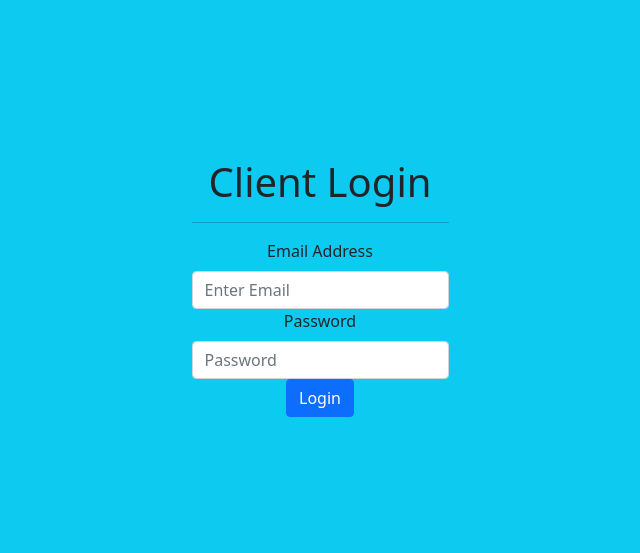
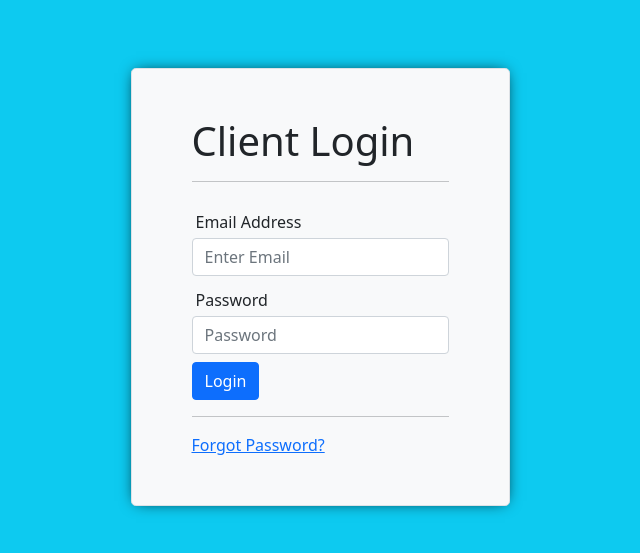
Before and after one commit to lewist13/CRM-Ticket-System, a React (Create React App) app in the folder crm-frontend/: page / in a window 1280 px wide. Shown: the part 113-666 px from the top of the page, without its empty margins (320-960 px from the left). Built offline with nearby package versions, Linux system fonts and the light colour scheme; the HTML template or start-up script is replaced by a standard one.

Commit message:
built event handling functionality for login

```diff
--- a/crm-frontend/package.json
+++ b/crm-frontend/package.json
@@ -7,6 +7,7 @@
     "@testing-library/react": "^11.1.0",
     "@testing-library/user-event": "^12.1.10",
     "bootstrap": "^5.0.0",
+    "prop-types": "^15.7.2",
     "react": "^17.0.2",
     "react-bootstrap": "^1.6.0",
     "react-dom": "^17.0.2",
--- a/crm-frontend/src/components/login/Login.js
+++ b/crm-frontend/src/components/login/Login.js
@@ -1,38 +1,66 @@
 import React from "react";
+import PropTypes from "prop-types";
 import { Container, Row, Col, Form, Button } from "react-bootstrap";
 
-export const LoginForm = () => {
+export const LoginForm = ({
+  handleOnChange,
+  handleOnSubmit,
+  email,
+  password,
+}) => {
   return (
     <div>
       <Container>
         <Row>
           <Col>
-            <h1>Client Login</h1>
+            <h1 className="text-black">Client Login</h1>
             <hr />
-            <Form>
+            <Form autoComplete="off" onSubmit={handleOnSubmit}>
               <Form.Group>
-                <Form.Label>Email Address</Form.Label>
+                <Form.Label className="input-name m-1 pt-2">
+                  Email Address
+                </Form.Label>
                 <Form.Control
                   type="email"
                   name="email"
+                  value={email}
+                  onChange={handleOnChange}
                   placeholder="Enter Email"
                   required
                 />
               </Form.Group>
               <Form.Group>
-                <Form.Label>Password</Form.Label>
+                <Form.Label className="input-name m-1 pt-2">
+                  Password
+                </Form.Label>
                 <Form.Control
                   type="password"
                   name="password"
+                  value={password}
+                  onChange={handleOnChange}
                   placeholder="Password"
                   required
                 />
               </Form.Group>
-              <Button type="submit">Login</Button>
+              <Button className="login-button mt-2" type="submit">
+                Login
+              </Button>
             </Form>
+            <hr />
+          </Col>
+        </Row>
+        <Row>
+          <Col>
+            <a href="#!">Forgot Password?</a>
           </Col>
         </Row>
       </Container>
     </div>
   );
 };
+
+LoginForm.propTypes = {
+  handleOnChange: PropTypes.func.isRequired,
+  email: PropTypes.string.isRequired,
+  password: PropTypes.string.isRequired,
+};
--- a/crm-frontend/src/pages/entry/Entry.js
+++ b/crm-frontend/src/pages/entry/Entry.js
@@ -1,14 +1,44 @@
-import React from "react";
-import { Jumbotron } from "react-bootstrap";
+import React, { useState } from "react";
 import { LoginForm } from "../../components/login/Login";
 import "../../styles/Entry.css";
 
 export const Entry = () => {
+  const [email, setEmail] = useState("");
+  const [password, setPassword] = useState("");
+
+  const handleOnChange = (e) => {
+    const { name, value } = e.target;
+
+    switch (name) {
+      case "email":
+        setEmail(value);
+        break;
+      case "password":
+        setPassword(value);
+        break;
+      default:
+        break;
+    }
+  };
+
+  const handleOnSubmit = (e) => {
+    e.preventDefault();
+    if (!email || !password) {
+      return alert("Fill up all the form!");
+    }
+    //TODO call api to submit form
+  };
+
   return (
     <div className="entry-page bg-info">
-      <Jumbotron>
-        <LoginForm />
-      </Jumbotron>
+      <div className="form-box h-20 p-5 bg-light border rounded-3 text-start">
+        <LoginForm
+          handleOnChange={handleOnChange}
+          handleOnSubmit={handleOnSubmit}
+          email={email}
+          password={password}
+        />
+      </div>
     </div>
   );
 };
--- a/crm-frontend/src/styles/Entry.css
+++ b/crm-frontend/src/styles/Entry.css
@@ -4,3 +4,7 @@
   justify-content: center;
   align-items: center;
 }
+
+.form-box {
+  box-shadow: 0px 0px 15px -5px black;
+}
```
